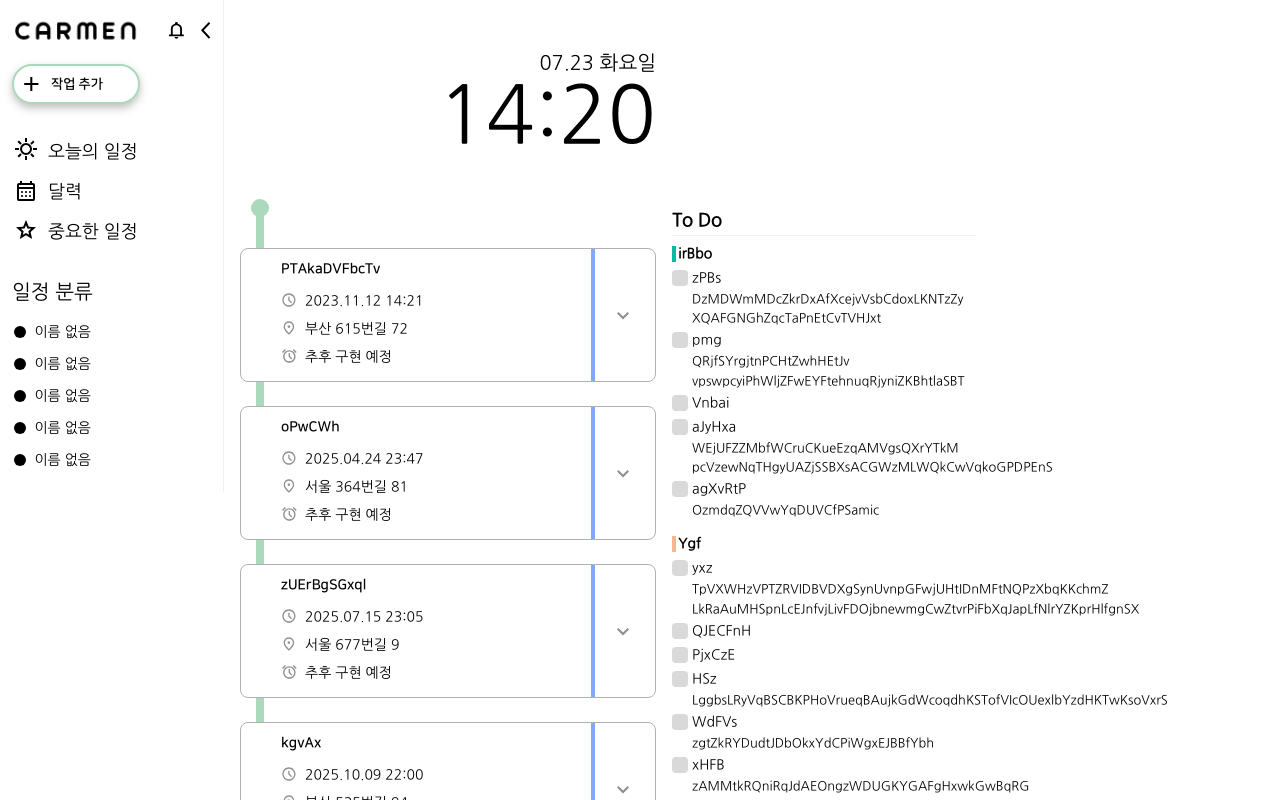
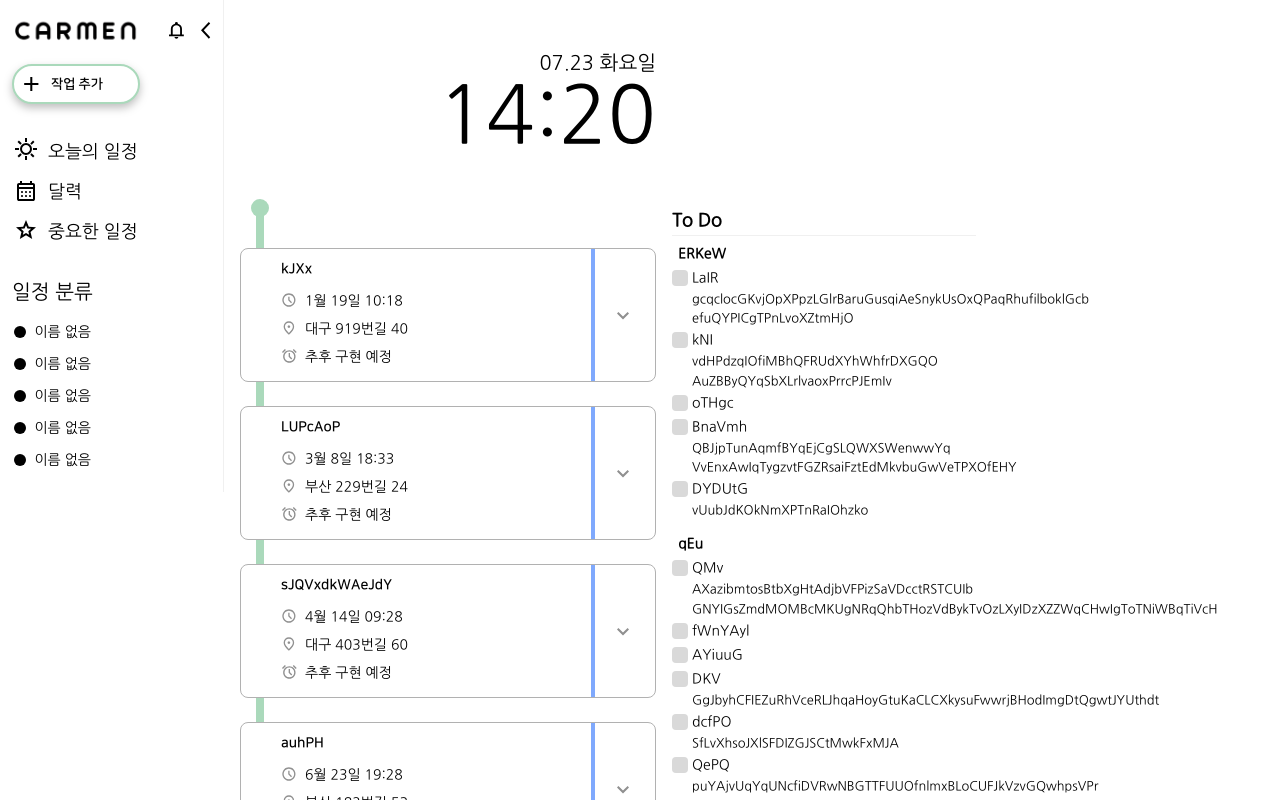
Before and after one commit to sangjin149/Carmen, a React (Create React App) app: page / in a window 1280 px wide. Shown: the top 800 px of the page. Built offline with nearby package versions, Linux system fonts and the light colour scheme.

Commit message:
feature: time display logic

```diff
--- a/src/components/Homepage/HomeScheduleList.jsx
+++ b/src/components/Homepage/HomeScheduleList.jsx
@@ -2,21 +2,11 @@ import { styled } from "styled-components";
 
 import Progressbar from "@ui/Progressbar";
 import { ScheduleBox } from "@components/Homepage";
-import generateDummyData from "@utils/dummySchedule";
 
-function sortScheduleByDate(prevSchedule, nextSchedule) {
-    const prevTime = prevSchedule.time.replace(" ", "").replace(".", "").replace(":", "");
-    const nextTime = nextSchedule.time.replace(" ", "").replace(".", "").replace(":", "");
-
-    return prevTime - nextTime;
-}
-
-const DUMMY_DATA = generateDummyData(16).sort(sortScheduleByDate);
-
-export default function HomeScheduleList() {
+export default function HomeScheduleList({ scheduleList }) {
     return (
         <Container>
-            {DUMMY_DATA.map((schedule) => (
+            {scheduleList.map((schedule) => (
                 <ScheduleBox schedule={schedule} key={schedule.id} />
             ))}
             <ProgressbarWrapper>
--- a/src/components/Homepage/ScheduleBox.jsx
+++ b/src/components/Homepage/ScheduleBox.jsx
@@ -7,26 +7,19 @@ import Svg from "@ui/Svg";
 import { ScheduleDetail } from "@components/Homepage";
 
 export default function ScheduleBox({ schedule }) {
-    const content = {
-        title: schedule.title,
-        time: schedule.time,
-        location: schedule.location,
-        description: schedule.description,
-    };
+    const [foldBox, setFoldBox] = useState(true);
 
-    const [isFolded, setFolded] = useState(true);
-
-    const handleFoldClick = () => {
-        setFolded((prevIsFolded) => !prevIsFolded);
+    const handleFoldButtonClick = () => {
+        setFoldBox((prevIsFolded) => !prevIsFolded);
     };
 
     return (
         <Container>
             <SubInfoContainer />
-            <ScheduleDetail content={content} isFolded={isFolded} />
+            <ScheduleDetail schedule={schedule} hideDescription={foldBox} />
             <ActionBox>
-                <FoldButton onClick={handleFoldClick}>
-                    <Svg src={isFolded ? ScheduleUnfold : ScheduleFold} />
+                <FoldButton onClick={handleFoldButtonClick}>
+                    <Svg src={foldBox ? ScheduleUnfold : ScheduleFold} />
                 </FoldButton>
             </ActionBox>
         </Container>
--- a/src/components/Homepage/ScheduleDetail.jsx
+++ b/src/components/Homepage/ScheduleDetail.jsx
@@ -3,23 +3,59 @@ import { ScheduleTime, ScheduleLocation, ScheduleAlarm } from "@icons";
 
 import Svg from "@ui/Svg";
 
-export default function ScheduleDetail({ content, isFolded }) {
+function getProcessedTime(date, displayAs24 = true) {
+    const month = date.getMonth();
+    const day = date.getDate();
+    const hour = date.getHours();
+    const minute = date.getMinutes();
+
+    let dateDisplay = `${month + 1}월 ${day}일`;
+
+    const today = new window.Date();
+    const tomorrow = new window.Date();
+    tomorrow.setDate(today.getDate() + 1);
+
+    if (tomorrow.toDateString() === date.toDateString()) dateDisplay = "내일";
+    if (today.toDateString() === date.toDateString()) dateDisplay = "오늘";
+
+    let processedHour = hour;
+    let processedMinute = minute;
+    let ojunOhoo = "";
+
+    if (!displayAs24) {
+        ojunOhoo = hour > 11 ? "오전 " : "오후 ";
+        processedHour = hour > 12 ? hour - 12 : hour;
+    }
+
+    processedHour = processedHour.toString().padStart(2, "0");
+    processedMinute = processedMinute.toString().padStart(2, "0");
+
+    const timeDisplay = `${ojunOhoo} ${processedHour}:${processedMinute}`;
+
+    return `${dateDisplay} ${timeDisplay}`;
+}
+
+export default function ScheduleDetail({ schedule, hideDescription }) {
+    const { date } = schedule;
+
+    const processedTime = getProcessedTime(date);
+
     return (
         <Container>
-            <Title>{content.title}</Title>
-            <Time>
-                <Svg src={ScheduleTime} alt="time icon" containerStyle={ClockStyle} center />
-                {content.time}
-            </Time>
-            <Location>
-                <Svg src={ScheduleLocation} alt="location icon" containerStyle={LocationStyle} />
-                {content.location}
-            </Location>
-            <Alarm>
-                <Svg src={ScheduleAlarm} alt="alarm icon" containerStyle={AlarmStyle} />
+            <Title>{schedule.title}</Title>
+            <Details>
+                <Svg src={ScheduleTime} alt="time icon" containerStyle={clockStyle} center />
+                {processedTime}
+            </Details>
+            <Details>
+                <Svg src={ScheduleLocation} alt="location icon" containerStyle={locationStyle} />
+                {schedule.location}
+            </Details>
+            <Details>
+                <Svg src={ScheduleAlarm} alt="alarm icon" containerStyle={alarmStyle} />
                 추후 구현 예정
-            </Alarm>
-            {!isFolded && <Description>{content.description}</Description>}
+            </Details>
+            {!hideDescription && <Description>{schedule.description}</Description>}
         </Container>
     );
 }
@@ -33,9 +69,15 @@ const Container = styled.article`
 `;
 
 const Title = styled.h3`
+    width: 310px;
     height: 1.5rem;
     margin: 0px;
     margin-bottom: 0.5rem;
+
+    white-space: nowrap;
+    overflow: hidden;
+    text-overflow: ellipsis;
+
     font-size: 0.875rem;
     line-height: 1.5rem;
     font-family: "NanumSquareB";
@@ -49,31 +91,25 @@ const Details = styled.div`
     line-height: 1.5rem;
 `;
 
-const Time = styled(Details)``;
-
-const Location = styled(Details)``;
-
-const Alarm = styled(Details)``;
-
-const IconContainerStyle = {
+const iconContainerStyle = {
     width: "1.5rem",
     height: "1.5rem",
 };
 
-const ClockStyle = {
-    ...IconContainerStyle,
+const clockStyle = {
+    ...iconContainerStyle,
     paddingTop: "0.25rem",
     paddingLeft: "1px",
 };
 
-const LocationStyle = {
-    ...IconContainerStyle,
+const locationStyle = {
+    ...iconContainerStyle,
     paddingTop: "0.25rem",
     paddingLeft: "2px",
 };
 
-const AlarmStyle = {
-    ...IconContainerStyle,
+const alarmStyle = {
+    ...iconContainerStyle,
     paddingTop: "0.25rem",
 };
 
--- a/src/pages/Homepage.jsx
+++ b/src/pages/Homepage.jsx
@@ -2,9 +2,11 @@ import { styled } from "styled-components";
 
 import { Sidebar } from "@components/Sidebar";
 import { Clock, HomeScheduleList, HomeTodoList } from "@components/Homepage";
-import { generateDummyToDo } from "@utils/dummyToDo";
+import generateDummyTodo from "@utils/dummyToDo";
+import generateDummySchedule from "@utils/dummySchedule";
 
-const DUMMYTODOLIST = generateDummyToDo(4);
+const DUMMY_SCHEDULE_LIST = generateDummySchedule(16);
+const DUMMY_TODO_LIST = generateDummyTodo(4);
 
 export default function Homepage() {
     //router 적용 후 레이아웃 수정 예정
@@ -15,8 +17,8 @@ export default function Homepage() {
             <Container>
                 <Clock />
                 <Content>
-                    <HomeScheduleList />
-                    <HomeTodoList todoGroupList={DUMMYTODOLIST} />
+                    <HomeScheduleList scheduleList={DUMMY_SCHEDULE_LIST} />
+                    <HomeTodoList todoGroupList={DUMMY_TODO_LIST} />
                 </Content>
             </Container>
         </div>
--- a/src/utils/dummySchedule.js
+++ b/src/utils/dummySchedule.js
@@ -1,8 +1,22 @@
 // Gemini로 생성한 코드
-import { getRandomId, getRandomString, getRandomDate, getRandomLocation, getRandomParagraphs } from "./dummyTool";
+import {
+    getRandomId,
+    getRandomString,
+    getRandomDate,
+    getRandomInt,
+    getRandomLocation,
+    getRandomParagraphs,
+} from "./dummyTool";
+
+function sortScheduleByDate(prevSchedule, nextSchedule) {
+    const prevTime = prevSchedule.date;
+    const nextTime = nextSchedule.date;
+
+    return prevTime - nextTime;
+}
 
 export default function generateDummyData(count) {
-    const dummyData = [];
+    let dummyData = [];
     for (let i = 0; i < count; i++) {
         const randomTitleLength = Math.floor(Math.random() * 10) + 5; // 제목 길이 5~14
         const randomDescriptionParagraphs = Math.floor(Math.random() * 10) + 1; // 설명 단락 수 1~10
@@ -10,10 +24,14 @@ export default function generateDummyData(count) {
         dummyData.push({
             id: getRandomId(),
             title: getRandomString(randomTitleLength),
-            time: getRandomDate(),
+            date: getRandomDate(),
+            time: getRandomInt(),
             location: getRandomLocation(),
             description: getRandomParagraphs(randomDescriptionParagraphs),
         });
     }
+
+    dummyData = dummyData.sort(sortScheduleByDate);
+
     return dummyData;
 }
--- a/src/utils/dummyToDo.js
+++ b/src/utils/dummyToDo.js
@@ -1,6 +1,6 @@
 import { getRandomId, getRandomString, getRandomParagraphs, getRandomColor } from "./dummyTool";
 
-export function generateDummyToDo(groupCount) {
+export default function generateDummyToDo(groupCount) {
     const dummyData = [];
     for (let i = 0; i < groupCount; i++) {
         const randomNameLength = Math.floor(Math.random() * 5) + 3;
--- a/src/utils/dummyTool.js
+++ b/src/utils/dummyTool.js
@@ -1,31 +1,66 @@
-export function getRandomString(length) {
-    // 임의의 문자열 생성 (a-z, A-Z)
+//Gemini로 생성한 함수
+
+const ALPPHABET = "ABCDEFGHIJKLMNOPQRSTUVWXYZ";
+const alphabet = "abcdefghijklmnopqrstuvwxyz";
+const Alphabet = ALPPHABET + alphabet;
+const NUMBERS = "0123456789";
+
+export function getRandomInt(range1, range2 = 0) {
+    const min = range1 - range2 < 0 ? range1 : range2;
+    const max = range1 - range2 > 0 ? range1 : range2;
+    return Math.floor(Math.random() * (max - min + 1)) + min;
+}
+
+export function toStringAndPad(num, padRange = 2) {
+    return num.toString().padStart(padRange, "0");
+}
+
+export function getRandIntAndPad(range1, range2 = 0, padRange = 2) {
+    return toStringAndPad(getRandomInt(range1, range2), padRange);
+}
+
+export function getRandomStringFromCharacters(length, characters) {
     let result = "";
-    const characters = "ABCDEFGHIJKLMNOPQRSTUVWXYZabcdefghijklmnopqrstuvwxyz";
     for (let i = 0; i < length; i++) {
-        result += characters.charAt(Math.floor(Math.random() * characters.length));
+        result += characters.charAt(getRandomInt(characters.length));
     }
     return result;
 }
 
+export function getRandomString(length) {
+    const characters = Alphabet;
+    return getRandomStringFromCharacters(length, characters);
+}
+
+export function getRandomId() {
+    const length = 4;
+    const characters = alphabet + NUMBERS;
+    return getRandomStringFromCharacters(length, characters);
+}
+
+export function getRandomColor() {
+    const length = 6;
+    const characters = alphabet + NUMBERS;
+    return `#${getRandomStringFromCharacters(length, characters)}`;
+}
+
 export function getRandomDate() {
     // 임의의 날짜 생성 (YYYY.MM.DD HH:MM)
-    const year = Math.floor(Math.random() * 10) + 2023; // 2023년 ~ 2032년
-    const month = Math.floor(Math.random() * 12) + 1;
-    const day = Math.floor(Math.random() * 28) + 1; // 간단하게 28일까지로 설정
-    const hour = Math.floor(Math.random() * 24);
-    const minute = Math.floor(Math.random() * 60);
+    const year = getRandomInt(2024, 2024); // 2023년 ~ 2032년
+    const month = getRandomInt(11, 0);
+    const maxDay = [1, 3, 5, 7, 8, 10, 12].includes(month) ? 31 : month === 2 ? 28 : 30;
+    const day = getRandomInt(maxDay, 1);
+    const hour = getRandomInt(23);
+    const minute = getRandomInt(59);
 
-    return `${year}.${month.toString().padStart(2, "0")}.${day.toString().padStart(2, "0")} ${hour
-        .toString()
-        .padStart(2, "0")}:${minute.toString().padStart(2, "0")}`;
+    return new Date(year, month, day, hour, minute);
 }
 
 // 간단한 주소 생성 (실제 주소 형식과 다를 수 있음)
 export function getRandomLocation() {
     const cities = ["서울", "부산", "대구", "인천", "광주"];
-    const city = cities[Math.floor(Math.random() * cities.length)];
-    const address = `${city} ${Math.floor(Math.random() * 1000)}번길 ${Math.floor(Math.random() * 100)}`;
+    const city = cities[getRandomInt(cities.length - 1)];
+    const address = `${city} ${getRandomInt(1000)}번길 ${getRandomInt(100)}`;
     return address;
 }
 
@@ -33,30 +68,7 @@ export function getRandomParagraphs(count) {
     // 임의의 단락 생성
     const paragraphs = [];
     for (let i = 0; i < count; i++) {
-        paragraphs.push(getRandomString(Math.floor(Math.random() * 50) + 20)); // 각 단락 길이 20~70
+        paragraphs.push(getRandomString(getRandomInt(20, 70))); // 각 단락 길이 20~70
     }
     return paragraphs.join("\n");
 }
-
-export function getRandomId() {
-    const length = 4;
-    const characters = "ABCDEFGHIJKLMNOPQRSTUVWXYZabcdefghijklmnopqrstuvwxyz0123456789";
-
-    let result = "";
-
-    for (let i = 0; i < length; i++) {
-        result += characters.charAt(Math.floor(Math.random() * characters.length));
-    }
-    return result;
-}
-
-export function getRandomColor() {
-    let result = "#";
-    const characters = "0123456789abcdef";
-
-    for (let i = 0; i < 6; i++) {
-        result += characters.charAt(Math.floor(Math.random() * characters.length));
-    }
-
-    return result;
-}
```
